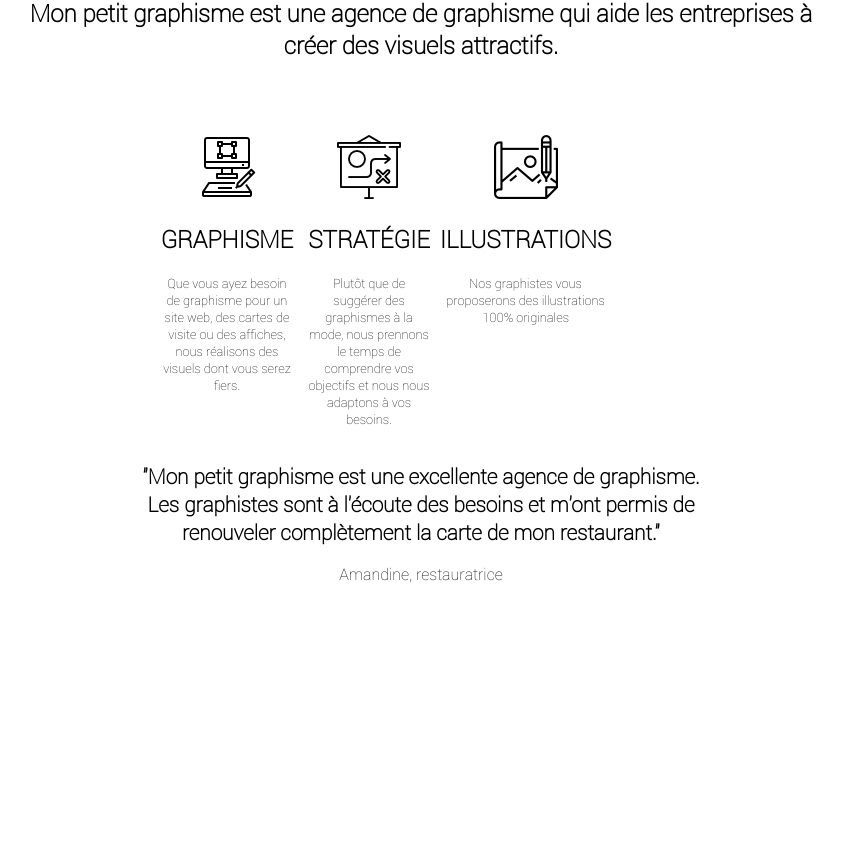
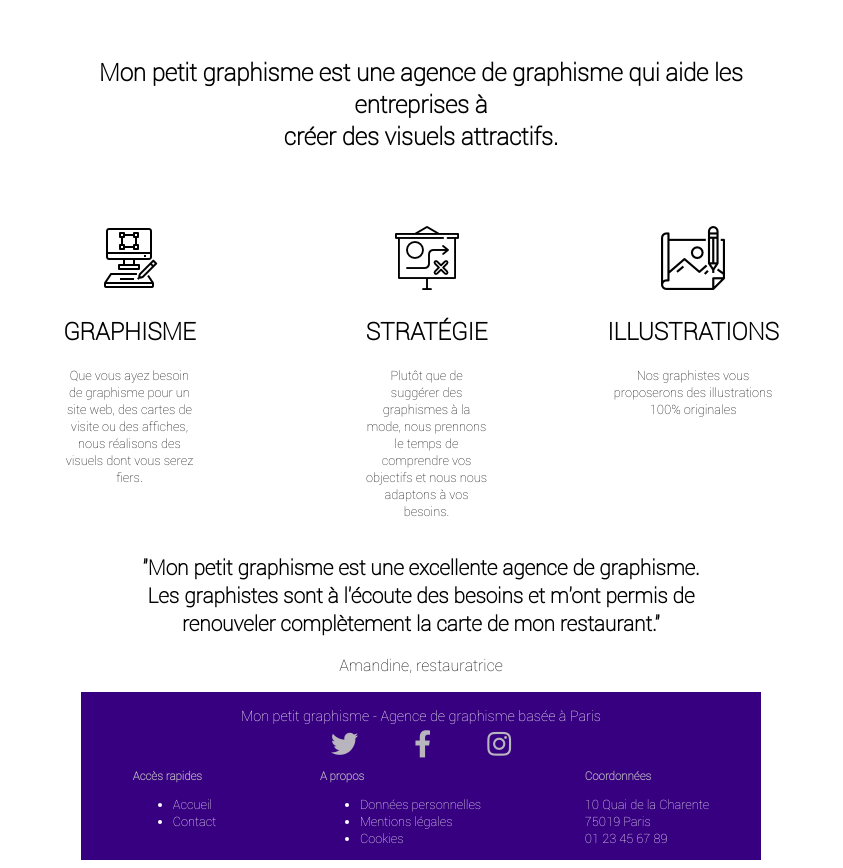
Before and after one commit to jeremydassonville/mon-petit-graphisme, a plain HTML site: page index.html in a window 1280 px wide. Shown: the part 612-1480 px from the top of the page, without its empty margins (219-1062 px from the left). Before the commit the page ends 1221 px from the top, so only its background shows below. Drawn offline with Linux system fonts and the light colour scheme; files whose address does not match are found by name.

Commit message:
ajout du footer

```diff
--- a/index.html
+++ b/index.html
@@ -5,6 +5,8 @@
     <meta charset="UTF-8" />
     <meta name="viewport" content="width=device-width, initial-scale=1.0" />
     <link rel="stylesheet" href="/styles/styles.css">
+    <link rel="stylesheet" href="https://use.fontawesome.com/releases/v5.15.1/css/all.css"
+        integrity="sha384-vp86vTRFVJgpjF9jiIGPEEqYqlDwgyBgEF109VFjmqGmIY/Y4HV4d3Gp2irVfcrp" crossorigin="anonymous">
     <title>Mon petit graphisme</title>
 </head>
 
@@ -72,6 +74,37 @@
             </div>
         </article>
 
+        <footer>
+            <div id="copyright">
+                <p>Mon petit graphisme - Agence de graphisme basée à Paris</p>
+            </div>
+            <div id="logo_miniature">
+                <i class="fab fa-twitter"></i>
+                <i class="fab fa-facebook-f"></i>
+                <i class="fab fa-instagram"></i>
+            </div>
+            <div id="bas_page">
+                <div id="acces_rapide">
+                    <h3>Accès rapides</h3>
+                    <ul>
+                        <li>Accueil</li>
+                        <li>Contact</li>
+                    </ul>
+                </div>
+                <div id="A propos">
+                    <h3>A propos</h3>
+                    <ul>
+                        <li>Données personnelles</li>
+                        <li>Mentions légales</li>
+                        <li>Cookies</li>
+                    </ul>
+                </div>
+                <div id="Coordonnées">
+                    <h3>Coordonnées</h3>
+                    <p>10 Quai de la Charente</br>75019 Paris</br>01 23 45 67 89</p>
+                </div>
+            </div>
+        </footer>
     </main>
 </body>
 
--- a/styles/styles.css
+++ b/styles/styles.css
@@ -15,8 +15,8 @@
 
 body {
   font-family: robotothin;
-  margin-left: 100px;
-  margin-right: 100px;
+  margin-left: 300px;
+  margin-right: 300px;
 }
 
 /* header */
@@ -59,10 +59,8 @@ li a:hover {
 }
 
 #banniere_description {
-    position: absolute;
-    bottom: 420px;
-    left: 750px;
-    color: white;
+    position:
+    color: black;
     text-align: center;
     font-size: 1.8em;
 }
@@ -93,7 +91,7 @@ article {
 
 #graphisme {
     text-align: center;
-    padding-right: 15px;
+    padding-right: 30px;
 }
 
 #illustrations_general p {
@@ -102,12 +100,12 @@ article {
 
 #strategie {
     text-align: center;
-    padding-right: 10px;
+    padding-left: 140px;
 }
 
 #illustrations {
     text-align: center;
-    margin-right: 70px;
+    padding-left: 120px;
 }
 
 /* partie témoignage */
@@ -127,3 +125,41 @@ article {
     text-align: center;
     margin-top: -20px;
 }
+
+/* Footer */
+
+footer {
+    display: flex;
+    flex-direction: column;
+    background-color: rgb(55, 0, 128);
+}
+
+#copyright {
+    color: white;
+    text-align: center;
+    font-size: 0.9em;
+}
+
+#logo_miniature {
+    display: flex;
+    justify-content: space-between;
+    margin-left: 250px;
+    margin-right: 250px;
+    margin-top: -10px;
+    color: rgb(185, 181, 190);
+    font-size: 1.7em;
+    text-align: center;
+}
+
+#bas_page {
+    color: white;
+    display: flex;
+    justify-content: space-around;
+    font-size: 0.8em;
+}
+
+#bas_page h3 {
+    color: rgb(185, 181, 190);
+    font-weight: bolder;
+    font-size: 0.9em;
+}
```
Also changed, not shown: 2 other files.
